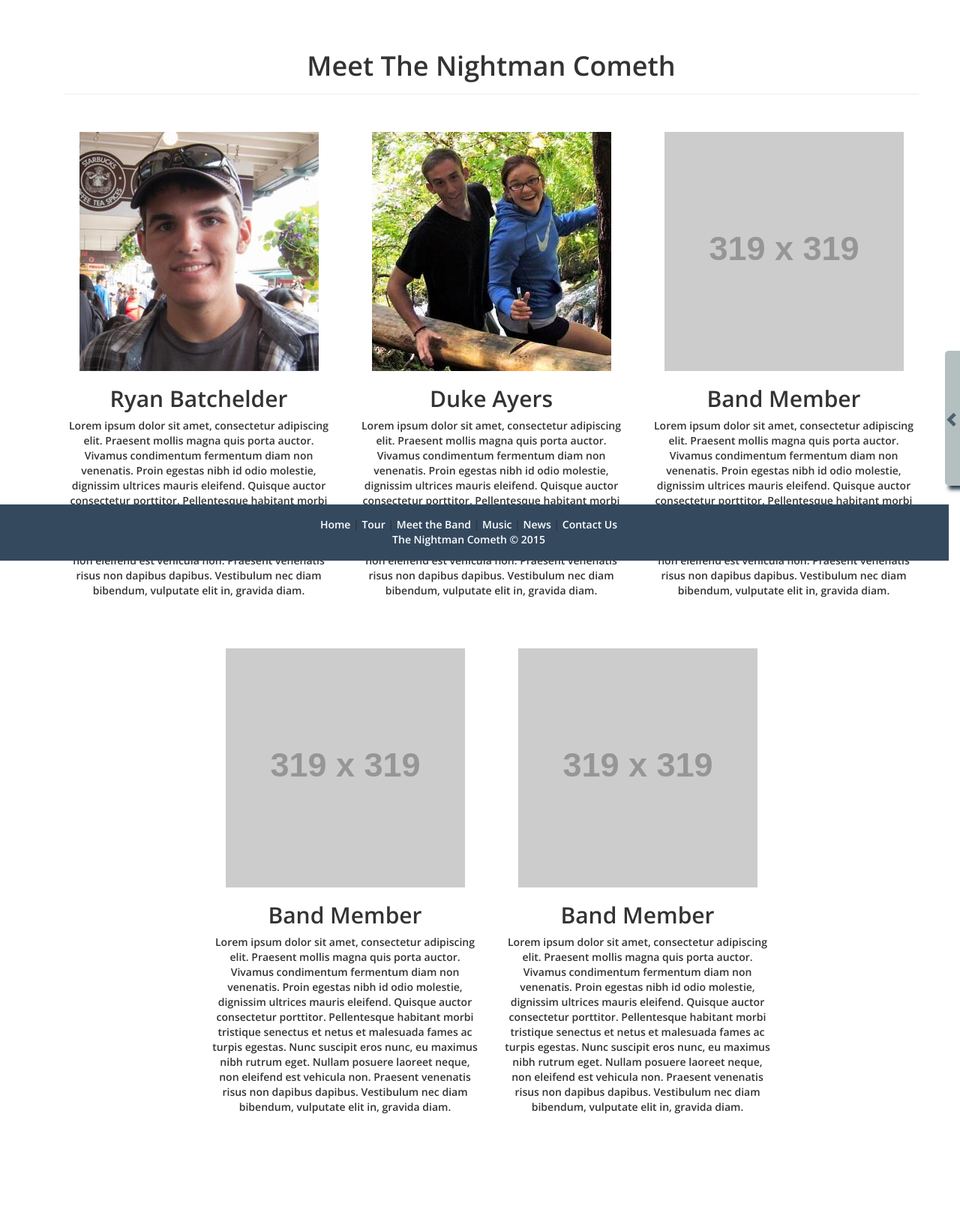
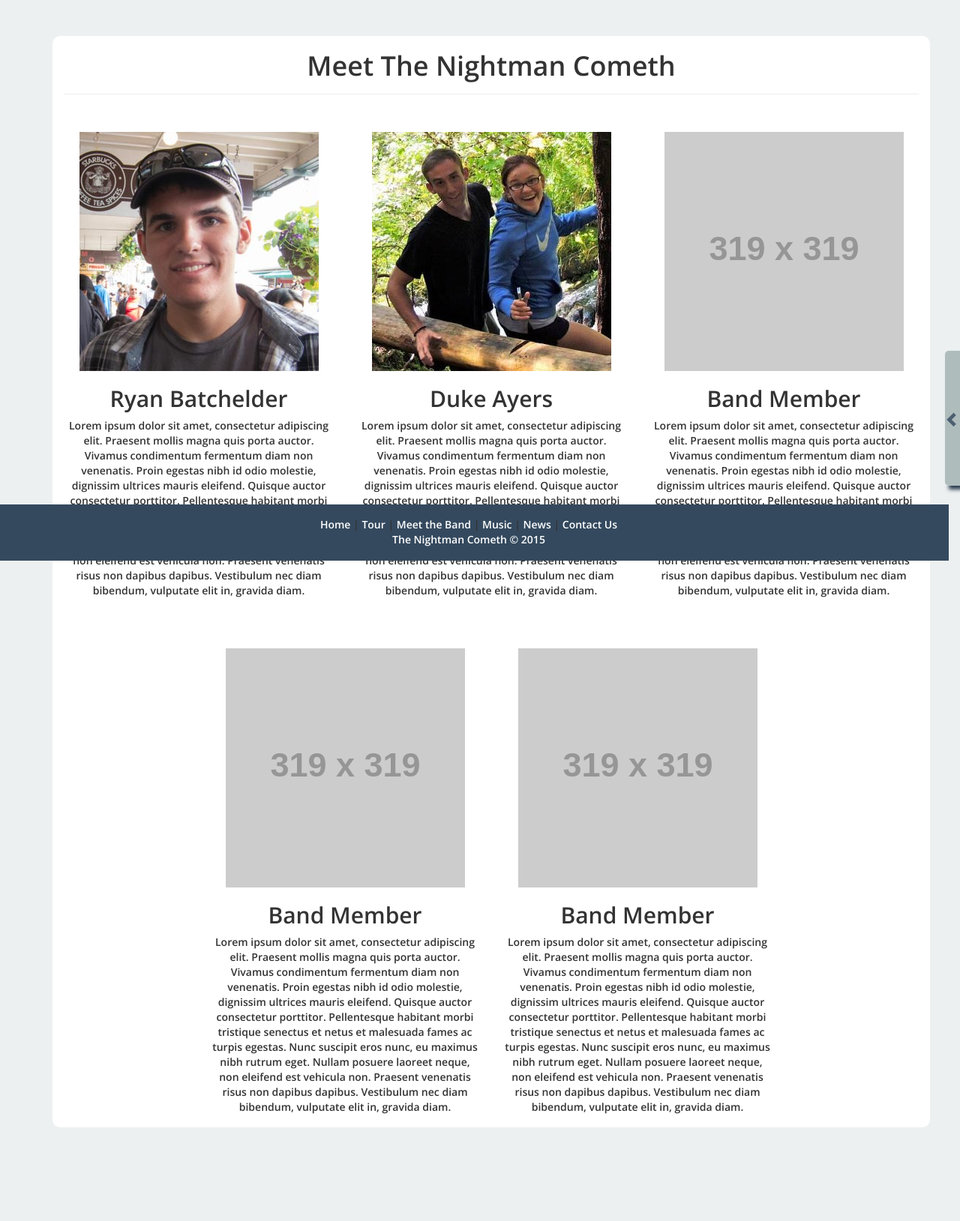
Before and after one commit to c1phr/cs399_band, a Django app: page /meet/ in a window 1280 px wide. Shown: the part 52-1681 px from the top of the page at 75% size. Before the commit the page ends 1538 px from the top, so only its background shows below. Run offline with Django 3.2, Linux system fonts and the light colour scheme; grey boxes labelled with a size stand in for pictures from a placeholder-image service; some libraries are stand-ins or nearby versions.

Commit message:
Meet the Band - Color Update
Updated the color and layout a little bit...

```diff
--- a/band_project/templates/base.html
+++ b/band_project/templates/base.html
@@ -53,7 +53,7 @@
         </div>
     </div>
 </div>
-    <div class="container" style="cursor:default; padding-top:100px; margin-bottom:75px;">
+    <div class="container" style="cursor:default; padding-top:100px; margin-bottom:75px; border-radius:5px;">
 {% block content %}
 {% endblock %}
 
--- a/band_project/templates/meet.html
+++ b/band_project/templates/meet.html
@@ -4,11 +4,14 @@
     {
         padding-bottom: .5em;
     }
+    body{
+        background:rgba(236, 240, 241,1.0);
+    }
 
 {% endblock %}
 
 {% block content %}
-    <div class="container" style="font-family: 'Open Sans', sans-serif;" >
+    <div class="container" style="font-family: 'Open Sans', sans-serif; background:white !important; border-radius:10px; margin-bottom:50px;" >
         <div class="row text-center" >
             <h1>Meet The Nightman Cometh</h1>
         </div>
```
